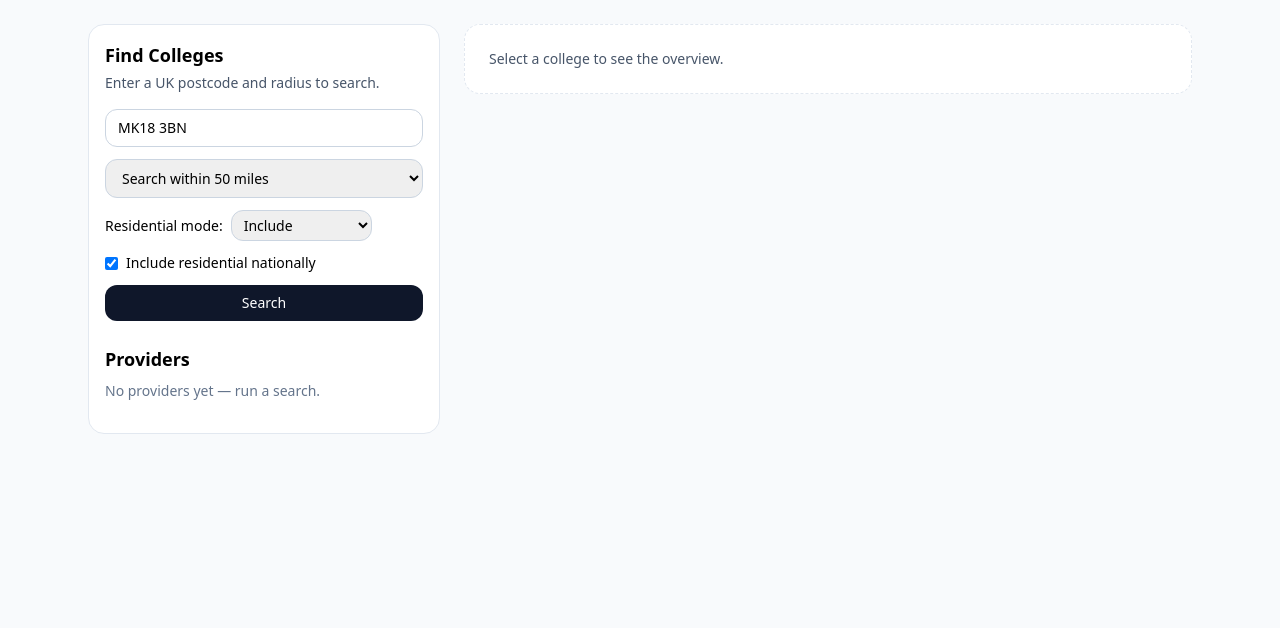
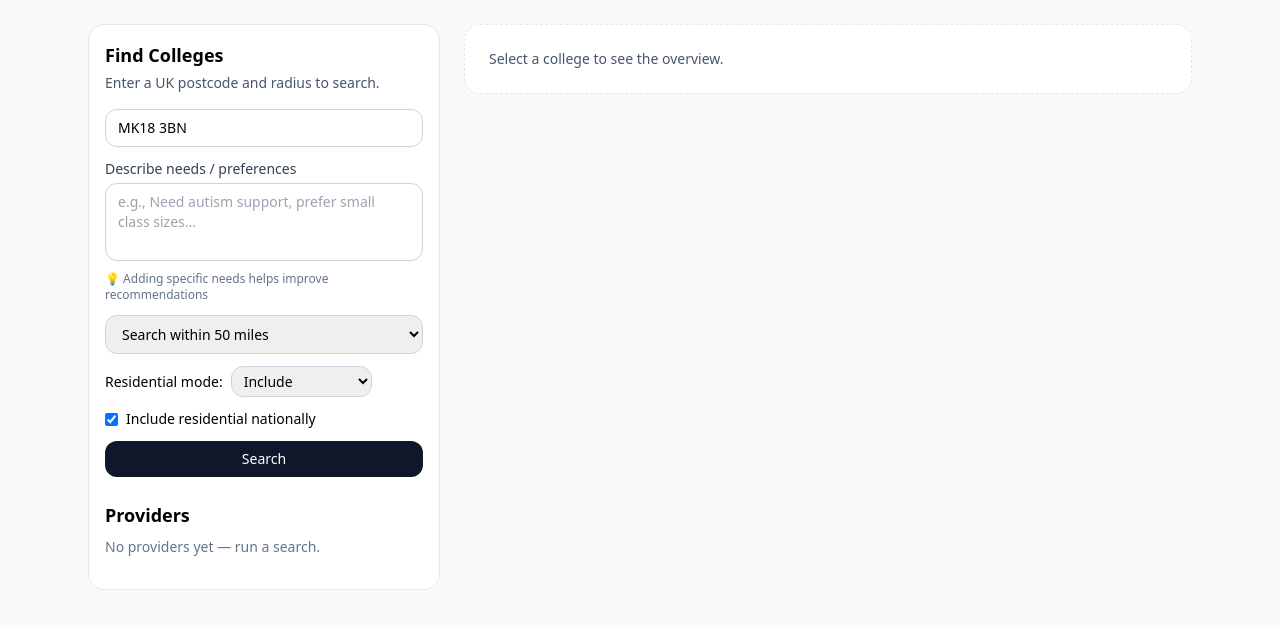
Before and after one commit to mikepotts/sen-college-frontend, a React (Vite) app: page / in a window 1280 px wide. Shown: the top 628 px of the page. Built offline with nearby package versions, Linux system fonts and the light colour scheme.

Commit message:
Add free-text prompt input to search form with localStorage persistence
Co-authored-by: mikepotts <18602556+mikepotts@users.noreply.github.com>

```diff
--- a/src/App.jsx
+++ b/src/App.jsx
@@ -12,6 +12,9 @@ export default function App() {
   const [radius, setRadius] = React.useState(50);
   const [resMode, setResMode] = React.useState("include"); // exclude | include | only
   const [resNational, setResNational] = React.useState(true);
+  const [prompt, setPrompt] = React.useState(
+    localStorage.getItem("prompt") || ""
+  );
 
   // -----------------------------
   // Provider list + dossiers
@@ -27,6 +30,7 @@ export default function App() {
   async function loadInstant() {
     try {
       localStorage.setItem("postcode", postcode);
+      localStorage.setItem("prompt", prompt);
 
       const url = new URL(`${API_BASE}/instant`);
       url.searchParams.set("postcode", postcode);
@@ -34,6 +38,11 @@ export default function App() {
       url.searchParams.set("target_count", "10");
       url.searchParams.set("residential_mode", resMode);
       url.searchParams.set("national_for_residential", String(resNational));
+
+      // Only include prompt if non-empty
+      if (prompt.trim()) {
+        url.searchParams.set("prompt", prompt);
+      }
 
       const res = await fetch(url.toString());
       const data = await res.json();
@@ -117,6 +126,23 @@ export default function App() {
                 placeholder="UK postcode e.g. MK18 3BN"
                 className="rounded-xl border border-slate-300 px-3 py-2 text-sm"
               />
+
+              {/* Prompt input */}
+              <div>
+                <label className="text-sm font-medium text-slate-700 block mb-1">
+                  Describe needs / preferences
+                </label>
+                <textarea
+                  value={prompt}
+                  onChange={(e) => setPrompt(e.target.value)}
+                  placeholder="e.g., Need autism support, prefer small class sizes..."
+                  className="rounded-xl border border-slate-300 px-3 py-2 text-sm w-full resize-none"
+                  rows={3}
+                />
+                <p className="text-xs text-slate-500 mt-1">
+                  💡 Adding specific needs helps improve recommendations
+                </p>
+              </div>
 
               {/* Radius selector */}
               <select
```
Also changed, not shown: 1 other file (tests, documents, lock files or other folders).
